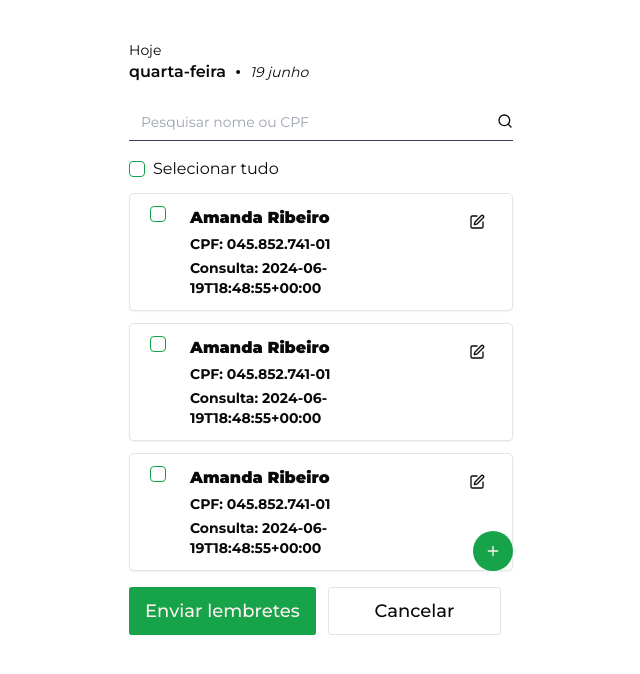
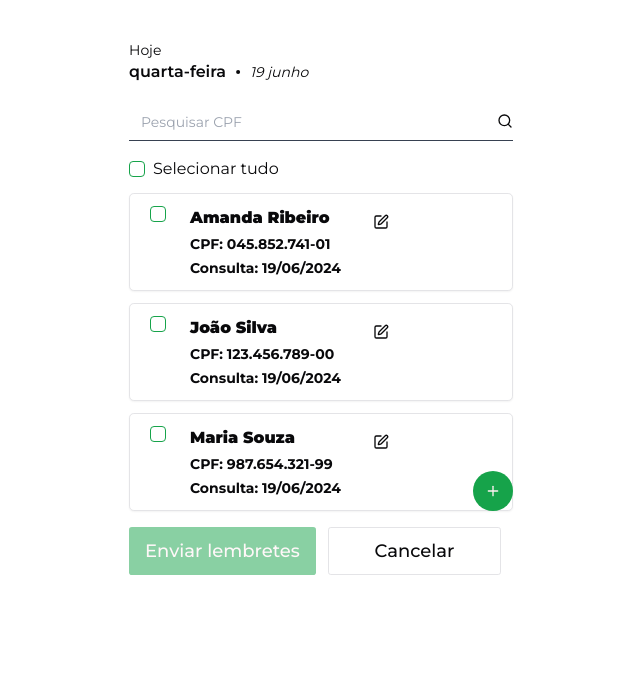
Before and after one commit to nadiellymedeiros/agenda-agil-frontend, a Next.js app: page /pacientes in a window 1280 px wide. Shown: the top 674 px of the page, without its empty margins (319-959 px from the left). Built offline with nearby package versions, Linux system fonts and the light colour scheme.

Commit message:
refactor: mock para pagina de consultas e editado o checkbox

```diff
--- a/package.json
+++ b/package.json
@@ -25,6 +25,7 @@
     "react": "^18",
     "react-dom": "^18",
     "react-hook-form": "^7.51.5",
+    "react-input-mask": "^2.0.4",
     "shadcn-ui": "^0.2.3",
     "tailwind-merge": "^2.3.0",
     "tailwindcss-animate": "^1.0.7",
--- a/src/app/pacientes/_components/patient-card.tsx
+++ b/src/app/pacientes/_components/patient-card.tsx
@@ -1,18 +1,20 @@
-'use client'
+"use client";
 
-import { Button } from '@/components/ui/button'
-import { Card } from '@/components/ui/card'
-import { Checkbox } from '@/components/ui/checkbox'
-import { SquarePenIcon } from 'lucide-react'
-import moment from 'moment'
+import { Button } from "@/components/ui/button";
+import { Card } from "@/components/ui/card";
+import { Checkbox } from "@/components/ui/checkbox";
+import { SquarePenIcon } from "lucide-react";
+import moment from "moment";
 
 type PatientCardProps = {
-  id: string
-  name: string
-  cpf: string
-  consultationDate: Date
-  onEdit: (patient: string) => void
-}
+  id: string;
+  name: string;
+  cpf: string;
+  consultationDate: Date;
+  onEdit: (patient: string) => void;
+  checked: boolean;
+  onCheckboxChange: () => void;
+};
 
 export const PatientCard = ({
   id,
@@ -20,12 +22,14 @@ export const PatientCard = ({
   cpf,
   consultationDate,
   onEdit,
+  checked,
+  onCheckboxChange,
 }: PatientCardProps) => {
-  const consultation = moment(consultationDate).format()
+  const consultation = moment(consultationDate).format("DD/MM/YYYY");
 
   return (
     <Card className="flex w-full flex-row items-start gap-6 px-5 py-3">
-      <Checkbox />
+      <Checkbox checked={checked} onCheckedChange={onCheckboxChange} />
 
       <div className="flex flex-col gap-1">
         <p className="text-base font-black">{name}</p>
@@ -37,5 +41,5 @@ export const PatientCard = ({
         <SquarePenIcon className="size-4" />
       </Button>
     </Card>
-  )
-}
+  );
+};
--- a/src/app/pacientes/page.tsx
+++ b/src/app/pacientes/page.tsx
@@ -1,65 +1,100 @@
-'use client'
+"use client";
 
-import { Button } from '@/components/ui/button'
-import { Checkbox } from '@/components/ui/checkbox'
-import { Input } from '@/components/ui/input'
-import { Plus, Search } from 'lucide-react'
-import Link from 'next/link'
-import { CurrentDate } from './_components/current-date'
-import { PatientCard } from './_components/patient-card'
+import { Button } from "@/components/ui/button";
+import { Checkbox } from "@/components/ui/checkbox";
+import { Input } from "@/components/ui/input";
+import { Plus, Search } from "lucide-react";
+import Link from "next/link";
+import { useState } from "react";
+import { CurrentDate } from "./_components/current-date";
+import { PatientCard } from "./_components/patient-card";
+
+const patientsData = [
+  {
+    id: "1",
+    name: "Amanda Ribeiro",
+    cpf: "045.852.741-01",
+    consultationDate: new Date(),
+  },
+  {
+    id: "2",
+    name: "João Silva",
+    cpf: "123.456.789-00",
+    consultationDate: new Date(),
+  },
+  {
+    id: "3",
+    name: "Maria Souza",
+    cpf: "987.654.321-99",
+    consultationDate: new Date(),
+  },
+];
 
 export default function PatientsPage() {
-  const handleEdit = () => {
-    console.log('Editar')
-  }
+  const [selectedPatients, setSelectedPatients] = useState(
+    patientsData.map(() => false),
+  );
+
+  const handleSelectAll = () => {
+    const allSelected = selectedPatients.every(Boolean);
+    setSelectedPatients(selectedPatients.map(() => !allSelected));
+  };
+
+  const handleCheckboxChange = (index: any) => {
+    const newSelectedPatients = [...selectedPatients];
+    newSelectedPatients[index] = !newSelectedPatients[index];
+    setSelectedPatients(newSelectedPatients);
+  };
+
+  const handleEdit = (id: string) => {
+    console.log(`Editar paciente com id: ${id}`);
+  };
+
+  const hasSelectedPatients = selectedPatients.some(Boolean);
 
   return (
     <div className="container mt-10 flex w-full max-w-md flex-col gap-4">
       <CurrentDate />
 
       <div className="relative flex items-center">
-        <Input id="search" type="search" placeholder="Pesquisar nome ou CPF" />
+        <Input id="search" type="search" placeholder="Pesquisar CPF" />
         <Search className="absolute right-0 size-4" />
       </div>
 
       <div className="flex flex-col gap-3">
         <div className="flex items-center gap-2">
-          <Checkbox />
+          <Checkbox
+            onCheckedChange={handleSelectAll}
+            checked={selectedPatients.every(Boolean)}
+          />
           <p>Selecionar tudo</p>
         </div>
 
-        <PatientCard
-          id="1"
-          name="Amanda Ribeiro"
-          cpf="045.852.741-01"
-          consultationDate={new Date()}
-          onEdit={handleEdit}
-        />
-
-        <PatientCard
-          id="1"
-          name="Amanda Ribeiro"
-          cpf="045.852.741-01"
-          consultationDate={new Date()}
-          onEdit={handleEdit}
-        />
-
-        <PatientCard
-          id="1"
-          name="Amanda Ribeiro"
-          cpf="045.852.741-01"
-          consultationDate={new Date()}
-          onEdit={handleEdit}
-        />
+        {patientsData.map((patient, index) => (
+          <PatientCard
+            key={patient.id}
+            id={patient.id}
+            name={patient.name}
+            cpf={patient.cpf}
+            consultationDate={patient.consultationDate}
+            onEdit={() => handleEdit(patient.id)}
+            checked={selectedPatients[index]}
+            onCheckboxChange={() => handleCheckboxChange(index)}
+          />
+        ))}
       </div>
 
       <div className="relative flex w-full flex-row items-center gap-3">
-        <Button type="submit" className="h-12 w-1/2 text-lg">
+        <Button
+          type="submit"
+          className="h-12 w-1/2 text-lg"
+          disabled={!hasSelectedPatients}
+        >
           Enviar lembretes
         </Button>
 
         <Button variant="outline" className="h-12 w-1/2 text-lg">
-          Cancelar
+          <Link href="/">Cancelar</Link>
         </Button>
 
         <Link href="/pacientes/cadastro">
@@ -72,5 +107,5 @@ export default function PatientsPage() {
         </Link>
       </div>
     </div>
-  )
+  );
 }
--- a/src/components/ui/checkbox.tsx
+++ b/src/components/ui/checkbox.tsx
@@ -1,30 +1,32 @@
-'use client'
+"use client";
 
-import * as CheckboxPrimitive from '@radix-ui/react-checkbox'
-import { Check } from 'lucide-react'
-import * as React from 'react'
+import * as CheckboxPrimitive from "@radix-ui/react-checkbox";
+import { Check } from "lucide-react";
+import * as React from "react";
 
-import { cn } from '@/lib/utils'
+import { cn } from "@/lib/utils";
 
 const Checkbox = React.forwardRef<
   React.ElementRef<typeof CheckboxPrimitive.Root>,
   React.ComponentPropsWithoutRef<typeof CheckboxPrimitive.Root>
->(({ className, ...props }, ref) => (
+>(({ className, checked, onCheckedChange, ...props }, ref) => (
   <CheckboxPrimitive.Root
     ref={ref}
     className={cn(
-      'peer h-4 w-4 shrink-0 rounded border border-primary ring-offset-background focus-visible:outline-none focus-visible:ring-2 focus-visible:ring-ring focus-visible:ring-offset-2 disabled:cursor-not-allowed disabled:opacity-50 data-[state=checked]:bg-primary data-[state=checked]:text-primary-foreground',
+      "peer h-4 w-4 shrink-0 rounded border border-primary ring-offset-background focus-visible:outline-none focus-visible:ring-2 focus-visible:ring-ring focus-visible:ring-offset-2 disabled:cursor-not-allowed disabled:opacity-50 data-[state=checked]:bg-primary data-[state=checked]:text-primary-foreground",
       className,
     )}
+    checked={checked}
+    onCheckedChange={onCheckedChange}
     {...props}
   >
     <CheckboxPrimitive.Indicator
-      className={cn('flex items-center justify-center text-current')}
+      className={cn("flex items-center justify-center text-current")}
     >
       <Check className="h-4 w-4" />
     </CheckboxPrimitive.Indicator>
   </CheckboxPrimitive.Root>
-))
-Checkbox.displayName = CheckboxPrimitive.Root.displayName
+));
+Checkbox.displayName = CheckboxPrimitive.Root.displayName;
 
-export { Checkbox }
+export { Checkbox };
```
Also changed, not shown: 1 other file (tests, documents, lock files or other folders).
